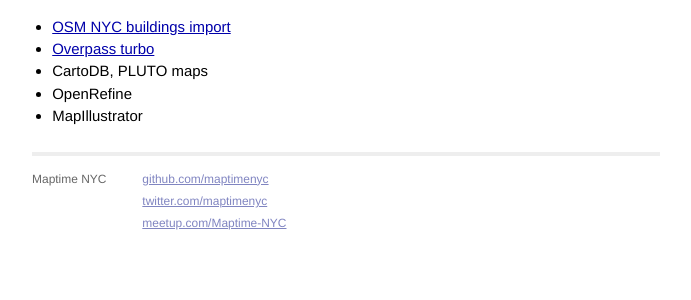
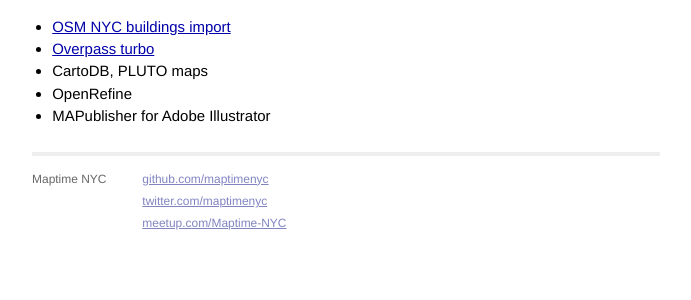
Before and after one commit to MaptimeNYC/ARCHIVED_maptimenyc.github.io, a Jekyll site: the page built from _posts/2014-02-26-february-meetup.markdown, in a window 1280 px wide. Shown: the part 231-531 px from the top of the page, without its empty margins (294-985 px from the left). Built offline with Jekyll 4.4.1, drawn with Linux system fonts in a browser that asks for light colours; Markdown is read by kramdown in place of the engine named in the settings.

Commit message:
Update 2014-02-26-february-meetup.markdown
fixed spelling of the name of the adobe illustrator GIS plug-in

```diff
--- a/_posts/2014-02-26-february-meetup.markdown
+++ b/_posts/2014-02-26-february-meetup.markdown
@@ -13,7 +13,7 @@
 * [Overpass turbo][overpass-turbo]
 * CartoDB, PLUTO maps
 * OpenRefine
-* MapIllustrator
+* MAPublisher for Adobe Illustrator
 
 [osm-nyc-buildings]: https://github.com/osmlab/nycbuildings/
 [overpass-turbo]: http://overpass-turbo.eu/
```
